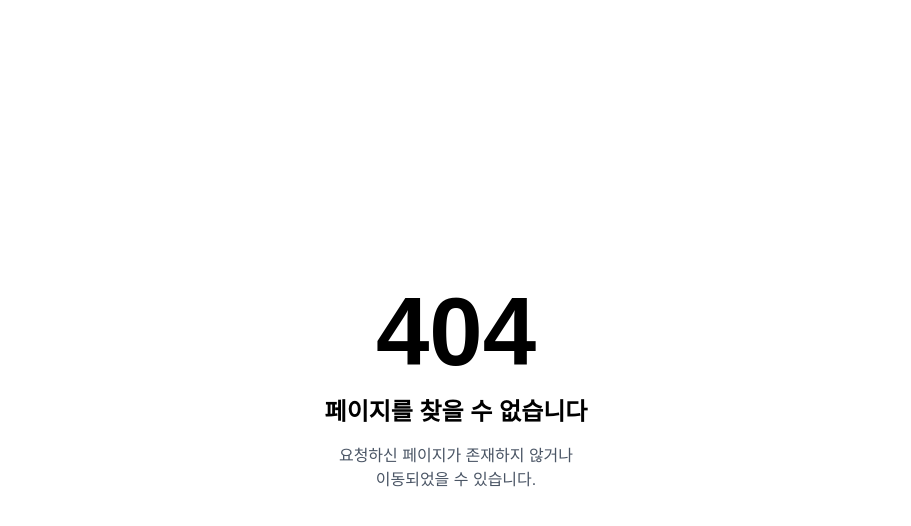
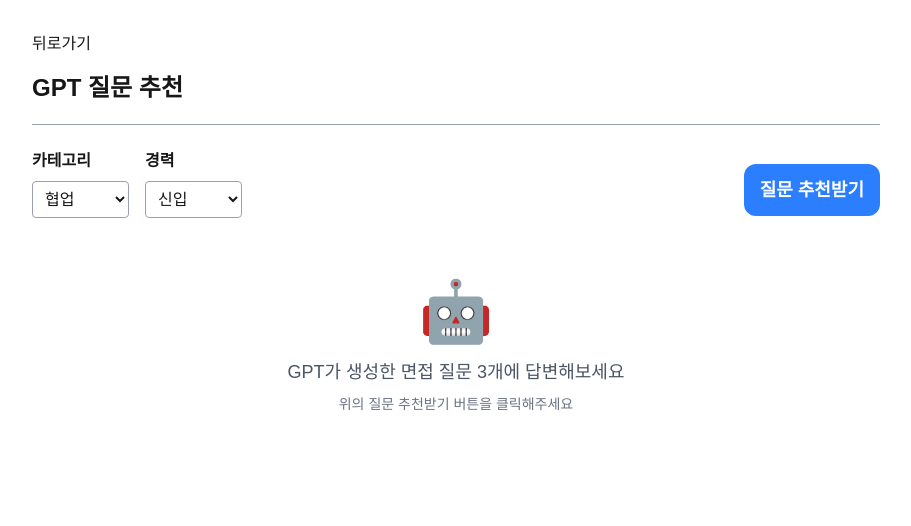
Before and after one commit to hyeyeon9/interview-notes, a Next.js app: page /questions in a window 1280 px wide. Before the commit this address had no page. Shown: the top 526 px of the page, without its empty margins (184-1095 px from the left). Built offline with nearby package versions, Linux system fonts and the light colour scheme.

Commit message:
feat: GPT 기반 질문 추천 컴포넌트 구현

```diff
--- /dev/null
+++ b/src/app/questions/page.tsx
@@ -0,0 +1,9 @@
+import GptSuggester from "@/components/GptSuggester";
+
+export default async function QuestionsPage() {
+  return (
+    <div className="min-h-screen bg-white">
+      <GptSuggester />
+    </div>
+  );
+}
--- a/src/components/GptSuggester.tsx
+++ b/src/components/GptSuggester.tsx
@@ -28,25 +28,62 @@
     .filter((q) => q.length > 0);
 
   return (
-    <div className="max-w-xl mx-auto mt-10 space-y-4">
+    <div className="max-w-4xl mx-auto px-6 py-8 ">
       <BackButton />
-      <h2 className="text-2xl font-bold">GPT 질문 추천</h2>
+      <h2 className="text-2xl font-bold mt-4 pb-5 mb-6 border-b border-b-gray-400">GPT 질문 추천</h2>
+      <div className=" flex justify-between items-center ">
         <div className="flex gap-4">
-        <select value={category} onChange={(e) => setCategory(e.target.value)}>
+          <div className="flex flex-col gap-2 ">
+            <label htmlFor="category" className="font-semibold">
+              카테고리
+            </label>
+            <select
+              value={category}
+              onChange={(e) => setCategory(e.target.value)}
+              className="border rounded p-2 border-gray-400"
+            >
               {categories.map((c) => (
                 <option key={c}>{c}</option>
               ))}
             </select>
+          </div>
 
-        <select value={level} onChange={(e) => setLevel(e.target.value)}>
+          <div className="flex flex-col gap-2">
+            <label htmlFor="level" className="font-semibold">
+              경력
+            </label>
+            <select
+              value={level}
+              onChange={(e) => setLevel(e.target.value)}
+              className="border rounded p-2 border-gray-400"
+            >
               {levels.map((l) => (
                 <option key={l}>{l}</option>
               ))}
             </select>
           </div>
-      <button onClick={fetchQuestions} disabled={loading}>
+        </div>
+        <button
+          onClick={fetchQuestions}
+          disabled={loading}
+          className="mt-3 text-white bg-blue-500 px-4 py-3 font-bold text-lg rounded-xl h-fit"
+        >
           {loading ? "질문 받는 중.. " : "질문 추천받기"}
         </button>
+      </div>
+
+      {questions.length === 0 && (
+        <div className="text-center py-16">
+          <div className="text-6xl mb-4">🤖</div>
+          <p className="text-gray-600 text-lg">
+            GPT가 생성한 면접 질문 3개에 답변해보세요
+          </p>
+          <p className="text-gray-500 text-sm mt-2">
+            위의 질문 추천받기 버튼을 클릭해주세요
+          </p>
+        </div>
+      )}
+
       {result && (
         <div className="whitespace-pre-line">
           {questions.map((q) => (
```
Lines whose indentation alone changed are shown as unchanged.
